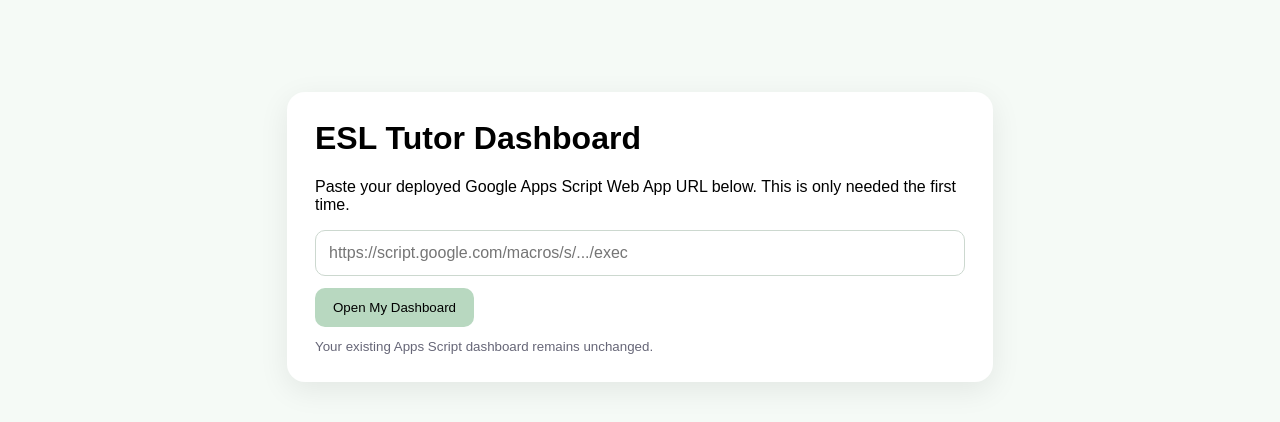
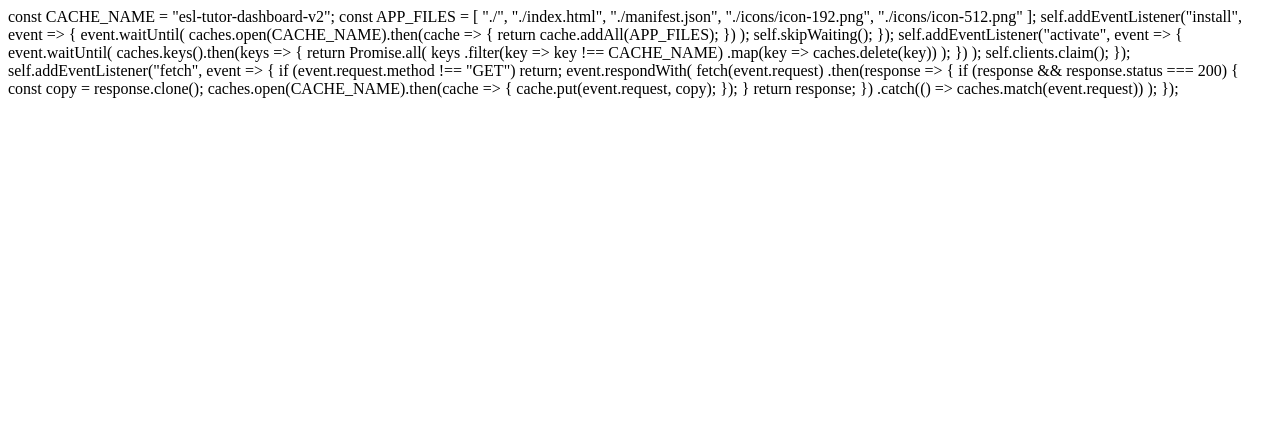
Before and after one commit to jennamaeaviso-wq/ESL-Dashboard, a plain HTML site: page index.html in a window 1280 px wide. Drawn offline with Linux system fonts and the light colour scheme.

Commit message:
Update index.html

```diff
--- a/index.html
+++ b/index.html
@@ -1,81 +1,53 @@
-<!DOCTYPE html>
-<html lang="en">
-<head>
-  <meta charset="UTF-8">
-  <meta name="viewport" content="width=device-width, initial-scale=1, viewport-fit=cover">
-  <meta name="theme-color" content="#b8d8c0">
-  <meta name="mobile-web-app-capable" content="yes">
-  <meta name="apple-mobile-web-app-capable" content="yes">
-  <meta name="apple-mobile-web-app-status-bar-style" content="default">
-  <title>ESL Tutor Dashboard</title>
-  <link rel="manifest" href="./manifest.json">
-  <link rel="icon" href="./icons/icon-192.png">
-  <style>
-    html,body{margin:0;width:100%;height:100%;overflow:hidden;background:#f5faf6}
-    #appFrame{display:block;border:0;width:100%;height:100%;height:100dvh;background:#fff}
-    #setup{position:fixed;inset:0;display:none;z-index:10;box-sizing:border-box;padding:28px;background:#f5faf6;font-family:Arial,sans-serif}
-    #setup .box{max-width:650px;margin:8vh auto;background:#fff;border-radius:18px;padding:28px;box-shadow:0 8px 30px rgba(0,0,0,.08)}
-    #setup h1{margin-top:0}
-    #setup input{width:100%;box-sizing:border-box;padding:13px;border:1px solid #ccd8cf;border-radius:10px;font-size:16px}
-    #setup button{margin-top:12px;padding:12px 18px;border:0;border-radius:10px;background:#b8d8c0;cursor:pointer}
-    #setup small{display:block;margin-top:12px;color:#667}
-  </style>
-</head>
-<body>
-  <div id="setup">
-    <div class="box">
-      <h1>ESL Tutor Dashboard</h1>
-      <p>Paste your deployed Google Apps Script Web App URL below. This is only needed the first time.</p>
-      <input id="url" type="url" placeholder="https://script.google.com/macros/s/.../exec">
-      <button id="save">Open My Dashboard</button>
-      <small>Your existing Apps Script dashboard remains unchanged.</small>
-    </div>
-  </div>
+const CACHE_NAME = "esl-tutor-dashboard-v2";
 
-  <iframe id="appFrame" title="ESL Tutor Dashboard" allow="clipboard-read; clipboard-write"></iframe>
+const APP_FILES = [
+  "./",
+  "./index.html",
+  "./manifest.json",
+  "./icons/icon-192.png",
+  "./icons/icon-512.png"
+];
 
-  <script>
-    const DEFAULT_URL = "";
-    const KEY = "eslTutorAppsScriptUrl";
-    const frame = document.getElementById("appFrame");
-    const setup = document.getElementById("setup");
-    const input = document.getElementById("url");
+self.addEventListener("install", event => {
+  event.waitUntil(
+    caches.open(CACHE_NAME).then(cache => {
+      return cache.addAll(APP_FILES);
+    })
+  );
 
-    function validUrl(value){
-      try {
-        const u = new URL(value);
-        return u.protocol === "https:" && u.hostname.includes("google.com");
-      } catch(e){ return false; }
-    }
+  self.skipWaiting();
+});
 
-    function openDashboard(url){
-      if (!validUrl(url)) {
-        setup.style.display = "block";
-        input.value = url || "";
-        return;
-      }
-      localStorage.setItem(KEY, url);
-      setup.style.display = "none";
-      frame.src = url;
-    }
+self.addEventListener("activate", event => {
+  event.waitUntil(
+    caches.keys().then(keys => {
+      return Promise.all(
+        keys
+          .filter(key => key !== CACHE_NAME)
+          .map(key => caches.delete(key))
+      );
+    })
+  );
 
-    document.getElementById("save").addEventListener("click", () => {
-      const url = input.value.trim();
-      if (!validUrl(url)) {
-        alert("Please paste your Google Apps Script Web App URL ending in /exec.");
-        return;
-      }
-      openDashboard(url);
-    });
+  self.clients.claim();
+});
 
-    const saved = localStorage.getItem(KEY) || DEFAULT_URL;
-    openDashboard(saved);
+self.addEventListener("fetch", event => {
+  if (event.request.method !== "GET") return;
 
-    if ("serviceWorker" in navigator) {
-      window.addEventListener("load", () => {
-        navigator.serviceWorker.register("./service-worker.js").catch(console.error);
-      });
-    }
-  </script>
-</body>
-</html>
+  event.respondWith(
+    fetch(event.request)
+      .then(response => {
+        if (response && response.status === 200) {
+          const copy = response.clone();
+
+          caches.open(CACHE_NAME).then(cache => {
+            cache.put(event.request, copy);
+          });
+        }
+
+        return response;
+      })
+      .catch(() => caches.match(event.request))
+  );
+});
```
